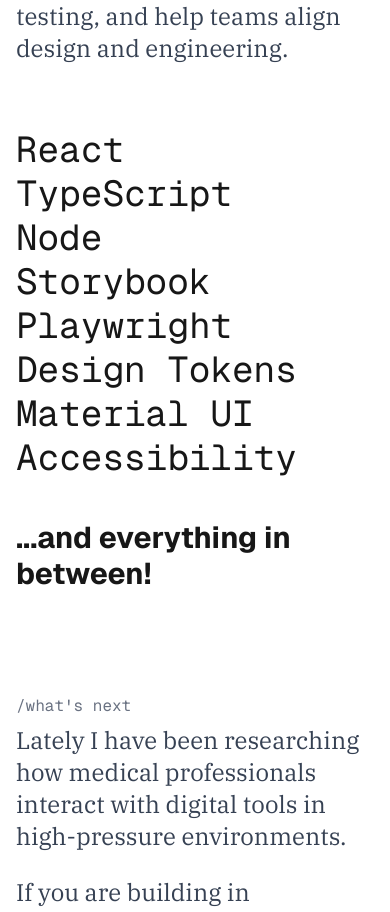
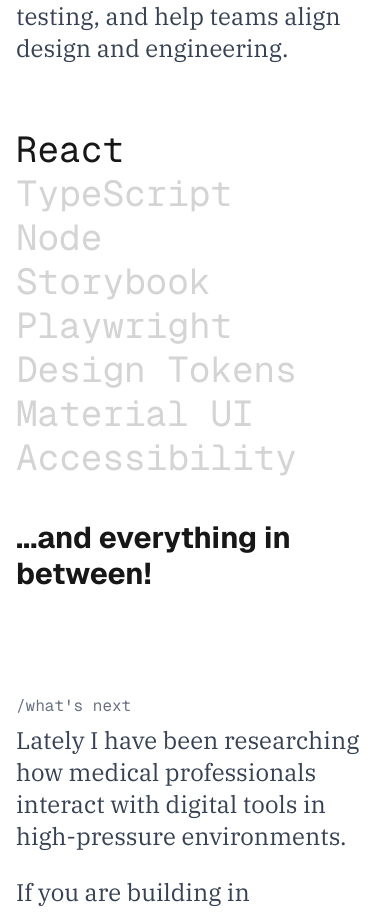
Before and after one commit to bernbecht/bbp-portfolio, a Next.js app: page / in a window 390 px wide. Shown: the part 3021-3933 px from the top of the page. Built offline with nearby package versions, Linux system fonts and the light colour scheme.

Commit message:
✨ add HowTechList component to dynamically display technology stack; replace static list in Home component

```diff
--- a/app/page.tsx
+++ b/app/page.tsx
@@ -1,6 +1,7 @@
 import { Card, WorkCardContent } from "@/components/Card";
 import { CompaniesGrid } from "@/components/CompaniesGrid";
 import { Hero } from "@/components/Hero";
+import HowTechList from "@/components/HowTechList";
 import { Section, SectionParagraph } from "@/components/Section";
 
 export default function Home() {
@@ -70,16 +71,7 @@
             and help teams align design and engineering.
           </SectionParagraph>
 
-          <ul className="text-4xl leading-11 font-mono">
-            <li>React</li>
-            <li>TypeScript</li>
-            <li>Node</li>
-            <li>Storybook</li>
-            <li>Playwright</li>
-            <li>Design Tokens</li>
-            <li>Material UI</li>
-            <li>Accessibility</li>
-          </ul>
+          <HowTechList className="text-4xl leading-11 font-mono" />
         </div>
 
         <div className="sm:text-right text-3xl mt-10 font-bold">
--- /dev/null
+++ b/components/HowTechList.tsx
@@ -0,0 +1,149 @@
+"use client";
+
+import { cn } from "@/lib/cn";
+import { useCallback, useEffect, useRef, useState } from "react";
+
+const TECH_ITEMS = [
+  "React",
+  "TypeScript",
+  "Node",
+  "Storybook",
+  "Playwright",
+  "Design Tokens",
+  "Material UI",
+  "Accessibility",
+] as const;
+
+/** Tailwind `md` breakpoint: observers only below this width. */
+const MOBILE_MQ = "(max-width: 767px)";
+
+/** Middle third of the viewport as the “active” band. */
+const ROOT_MARGIN = "-33% 0px -33% 0px";
+
+const THRESHOLDS: number[] = [0, 0.25, 0.5, 0.75, 1];
+
+interface HowTechListProps {
+  readonly className?: string;
+}
+
+export default function HowTechList({ className }: Readonly<HowTechListProps>) {
+  const listRef = useRef<HTMLUListElement>(null);
+  const ratiosRef = useRef<number[]>(
+    Array.from({ length: TECH_ITEMS.length }, () => 0),
+  );
+  const [isMobile, setIsMobile] = useState(false);
+  const [activeIndex, setActiveIndex] = useState(0);
+  const [reduceMotion, setReduceMotion] = useState(false);
+
+  useEffect(() => {
+    const mq = window.matchMedia(MOBILE_MQ);
+    const syncMobile = () => setIsMobile(mq.matches);
+    syncMobile();
+    mq.addEventListener("change", syncMobile);
+    return () => mq.removeEventListener("change", syncMobile);
+  }, []);
+
+  useEffect(() => {
+    const mq = window.matchMedia("(prefers-reduced-motion: reduce)");
+    const syncMotion = () => setReduceMotion(mq.matches);
+    syncMotion();
+    mq.addEventListener("change", syncMotion);
+    return () => mq.removeEventListener("change", syncMotion);
+  }, []);
+
+  const recomputeActive = useCallback(() => {
+    const ratios = ratiosRef.current;
+    let bestIdx = 0;
+    let bestRatio = -1;
+    for (let i = 0; i < ratios.length; i++) {
+      const r = ratios[i];
+      if (r > bestRatio) {
+        bestRatio = r;
+        bestIdx = i;
+      }
+    }
+    if (bestRatio <= 0) {
+      const root = listRef.current;
+      if (!root) {
+        setActiveIndex(0);
+        return;
+      }
+      const items = root.querySelectorAll("li");
+      const mid = window.innerHeight / 2;
+      let closestIdx = 0;
+      let closestDist = Number.POSITIVE_INFINITY;
+      items.forEach((node, i) => {
+        const el = node as HTMLLIElement;
+        const r = el.getBoundingClientRect();
+        const c = r.top + r.height / 2;
+        const d = Math.abs(c - mid);
+        if (d < closestDist) {
+          closestDist = d;
+          closestIdx = i;
+        }
+      });
+      setActiveIndex(closestIdx);
+      return;
+    }
+    setActiveIndex(bestIdx);
+  }, []);
+
+  useEffect(() => {
+    if (!isMobile) {
+      ratiosRef.current = Array.from({ length: TECH_ITEMS.length }, () => 0);
+      return;
+    }
+
+    const root = listRef.current;
+    if (!root) return;
+
+    const ratios = Array.from({ length: TECH_ITEMS.length }, () => 0);
+    ratiosRef.current = ratios;
+
+    const observers: IntersectionObserver[] = [];
+
+    const items = root.querySelectorAll("li");
+    items.forEach((node, index) => {
+      const io = new IntersectionObserver(
+        (entries) => {
+          const entry = entries[0];
+          ratios[index] = entry.isIntersecting ? entry.intersectionRatio : 0;
+          recomputeActive();
+        },
+        {
+          root: null,
+          rootMargin: ROOT_MARGIN,
+          threshold: THRESHOLDS,
+        },
+      );
+      io.observe(node);
+      observers.push(io);
+    });
+
+    return () => {
+      observers.forEach((o) => o.disconnect());
+      ratiosRef.current = Array.from({ length: TECH_ITEMS.length }, () => 0);
+    };
+  }, [isMobile, recomputeActive]);
+
+  return (
+    <ul ref={listRef} className={cn(className)}>
+      {TECH_ITEMS.map((label, index) => {
+        const isActive = !isMobile || activeIndex === index;
+        return (
+          <li
+            key={label}
+            className={cn(
+              !reduceMotion && "transition-colors duration-200",
+              isMobile && !isActive && "text-neutral-300",
+              isMobile && isActive && "text-foreground",
+              !isMobile && "text-foreground",
+            )}
+          >
+            {label}
+          </li>
+        );
+      })}
+    </ul>
+  );
+}
```
